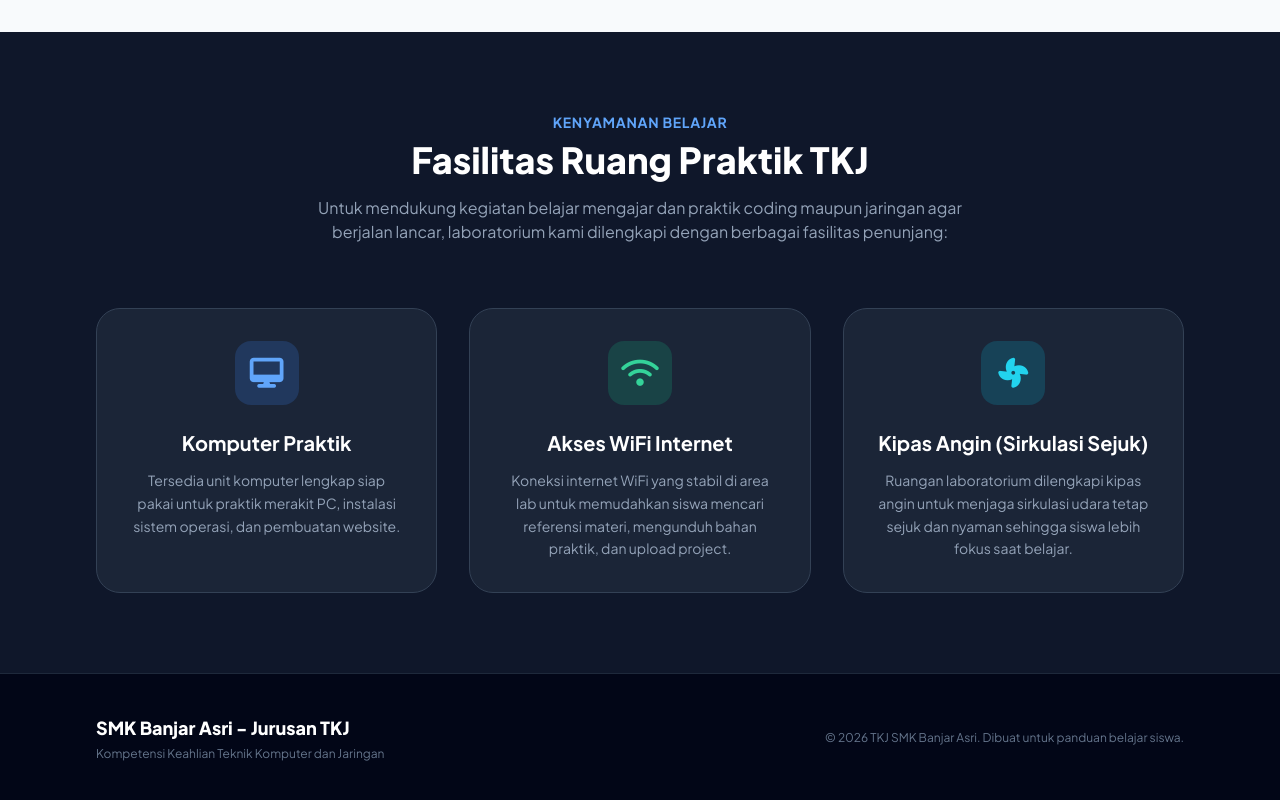
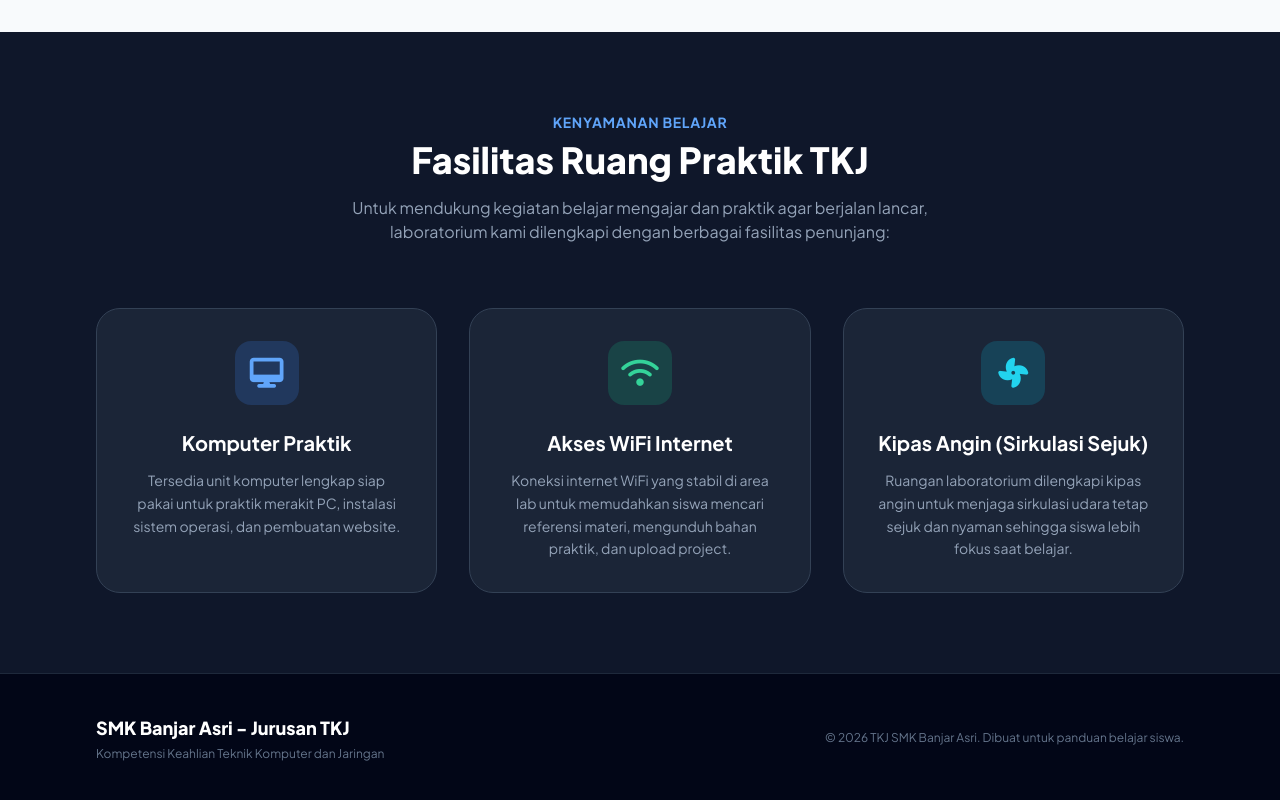
Before and after one commit to repileniaira09/repiraisha, a plain HTML site: page index.html in a window 1280 px wide. Shown: the part 1870-2670 px from the top of the page. Drawn offline with nearby package versions, Linux system fonts and the light colour scheme.

Commit message:
Update paragraph text for clarity

```diff
--- a/index.html
+++ b/index.html
@@ -163,7 +163,7 @@
             <div class="text-center max-w-2xl mx-auto mb-16">
                 <span class="text-blue-400 font-bold text-sm tracking-wider uppercase block mb-2">Kenyamanan Belajar</span>
                 <h2 class="text-3xl sm:text-4xl font-extrabold mb-4">Fasilitas Ruang Praktik TKJ</h2>
-                <p class="text-slate-400">Untuk mendukung kegiatan belajar mengajar dan praktik coding maupun jaringan agar berjalan lancar, laboratorium kami dilengkapi dengan berbagai fasilitas penunjang:</p>
+                <p class="text-slate-400">Untuk mendukung kegiatan belajar mengajar dan praktik agar berjalan lancar, laboratorium kami dilengkapi dengan berbagai fasilitas penunjang:</p>
             </div>
 
             <div class="grid md:grid-cols-3 gap-8">
```
